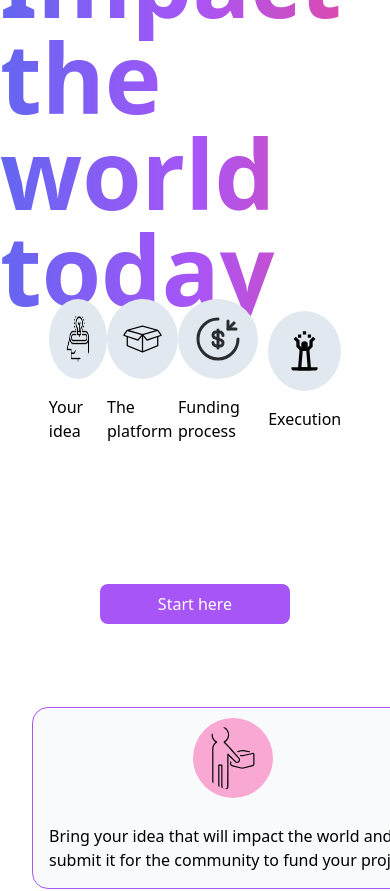
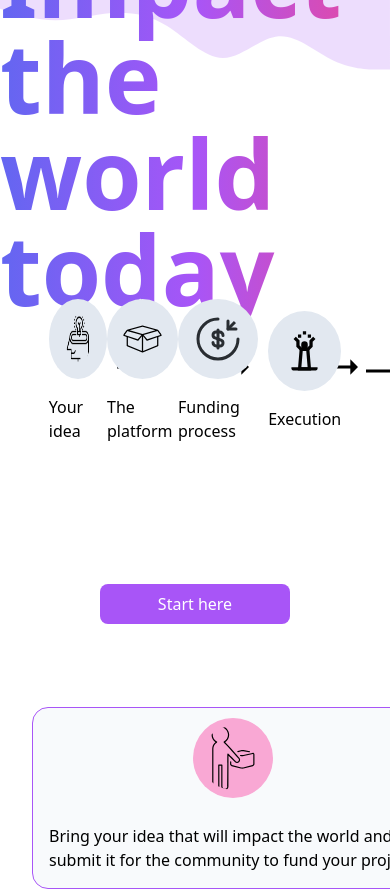
Before and after one commit to Merdi-kim/raise_dao, a Next.js app in the folder web-app/: page / in a window 390 px wide. Shown: the top 891 px of the page. Built offline with nearby package versions, Linux system fonts and the light colour scheme; what @rainbow-me/rainbowkit, wagmi would draw is missing.

Commit message:
make details page responsive

```diff
--- a/web-app/src/components/DetailsPage/index.tsx
+++ b/web-app/src/components/DetailsPage/index.tsx
@@ -56,20 +56,20 @@ const DetailsPage = ({data, proposalId}) => {
       <Navbar/>
       <div className=' bg-[url("https://i0.wp.com/ketto.blog/wp-content/uploads/2020/10/shutterstock_1735703225-e1603424756464.jpg?fit=547%2C292&ssl=1")] bg-cover'>
         <div className='h-full w-full flex justify-center bg-white bg-opacity-80'>
-        <div className=' w-7/12 p-4 pb-12 bg-white'>
-          <h1 className='text-center font-bold text-4xl my-8'>{data.title}</h1>
-          <p className='px-8'>
+        <div className=' w-11/12 md:w-9/12 lg:w-7/12 p-4 pb-12 bg-white'>
+          <h1 className='text-center font-bold text-xl md:text-3xl lg:text-4xl my-8'>{data.title}</h1>
+          <p className='px-1 md:px-4 lg:px-8 text-sm md:text-lg'>
             {data.explanation}
           </p>
           {data.images?.length > 0 && <div className='overflow-scroll flex justify-center py-8'>
-            {images.map((el, index) => <img key={index} src={`https://ipfs.io/ipfs/${el.cid}`} alt="" className='flex-none h-[200px] w-[200px] rounded-lg overflow-hidden mx-4 bg-gray-300'/>)}
+            {images.map((el, index) => <img key={index} src={`https://ipfs.io/ipfs/${el.cid}`} alt="" className='flex-none h-[70px] w-[70px] md:h-[100px] md:w-[100px] lg:h-[200px] lg:w-[200px] rounded-lg overflow-hidden mx-4 bg-gray-300'/>)}
           </div>}
-          <div className='w-3/4 ml-[12.5%] h-40 pt-2 flex flex-col items-center rounded-lg bg-slate-100'>
+          <div className='w-full sm:w-3/4 sm:ml-[12.5%] h-40 pt-2 flex flex-col items-center rounded-lg bg-slate-100'>
             <img src="assets/arrow-down.svg" className='h-8' alt="" />
             <input
               type="number"
               onChange={(e) => setAmount(e.target.value)}
-              className='bg-gray-200 w-[270px] mt-2 mb-4 h-6 rounded-lg outline-none p-4'
+              className='bg-gray-200 w-[250px] mt-2 mb-4 h-6 rounded-lg outline-none p-4'
               placeholder='Donate ETH - Enter amount...'
             />
             <button onClick={donate} className='bg-green-600 text-white w-[200px] h-[40px] rounded-lg hover:bg-green-700'>Donate</button>
--- a/web-app/src/components/LandingPage/IllustrationCard.tsx
+++ b/web-app/src/components/LandingPage/IllustrationCard.tsx
@@ -2,9 +2,10 @@ import React from 'react'
 
 const IllustrationCard = ({text, image}) => {
   return (
-    <div>
+    <div className='relative'>
         <img src={image} alt="" className='h-20 w-20 p-4 rounded-[50%] mb-4 bg-slate-200' />
         <span>{text}</span>
+        <img src="assets/right-arrow.svg" alt="arrow right" className='h-12 absolute top-[30%] right-[-100%]' />
     </div>
   )
 }
--- a/web-app/src/components/LandingPage/index.tsx
+++ b/web-app/src/components/LandingPage/index.tsx
@@ -22,8 +22,8 @@ const LandingPage = () => {
 
   return (
     <div className='h-full'>
-        <div className='w-full h-[80vh] bg-no-repeat'>
-          <div className='h-full w-full'>
+        <div className='w-full h-[80vh] bg-hero-wave bg-no-repeat'>
+          <div className='h-full w-full bg-white bg-opacity-80 '>
             <div className='h-[30%] flex items-center justify-center'>
               <h2
                 className='font-bold text-8xl text-transparent bg-clip-text bg-gradient-to-r from-indigo-500 via-purple-500 to-pink-500 mt-12'
```
Also changed, not shown: web-app/public/assets/right-arrow.svg (added), web-app/public/assets/wave.svg.
